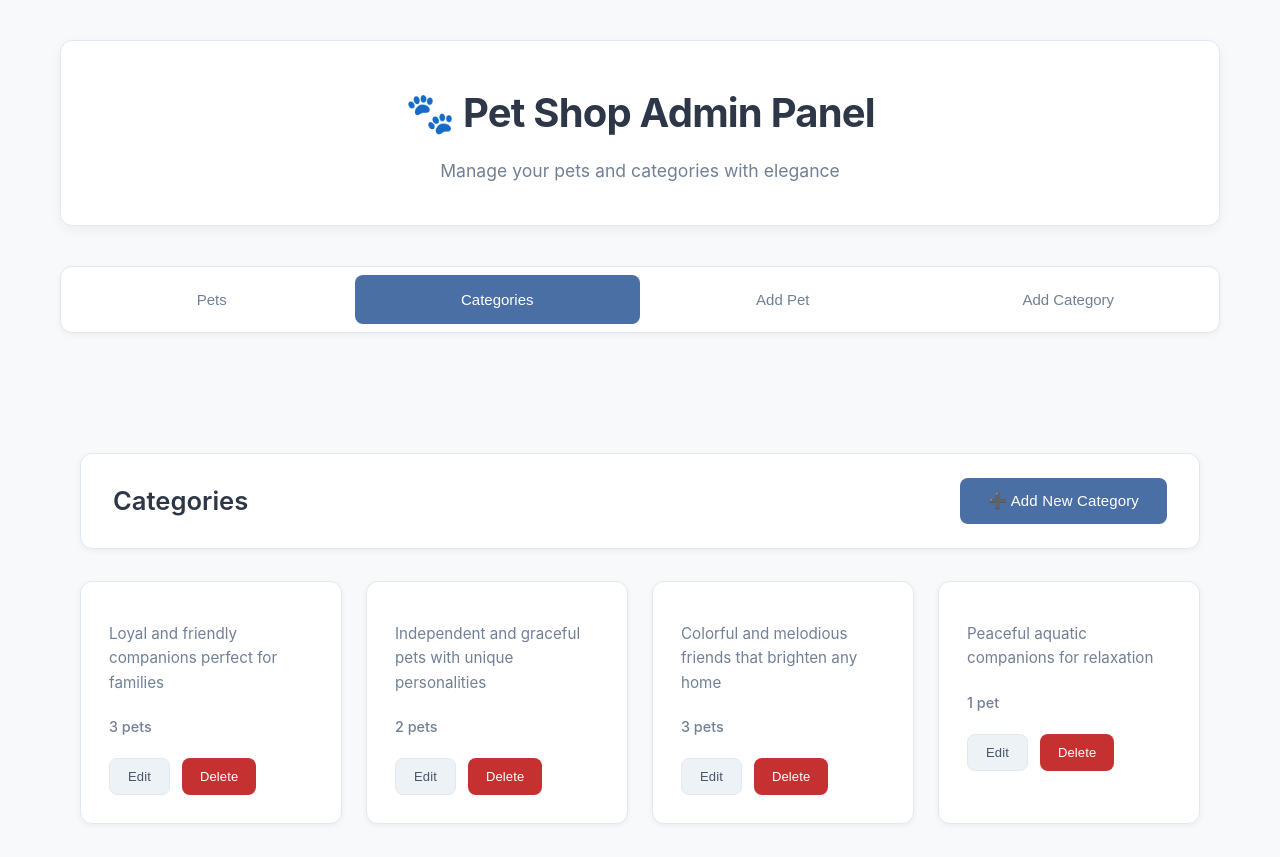
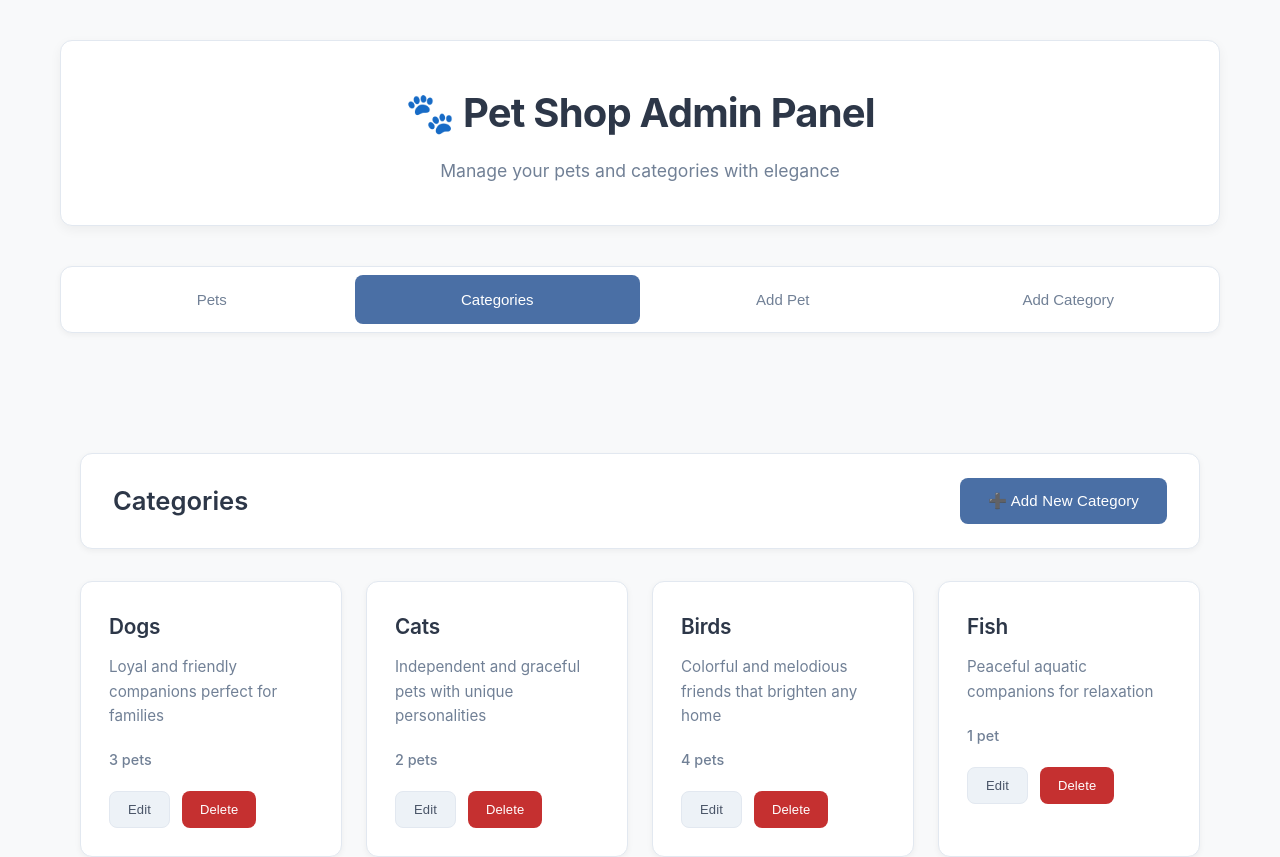
Before and after one commit to TornikeKhutsishvili/petshop-admin, a React (Vite) app: page /categories in a window 1280 px wide. Shown: the top 857 px of the page. Built offline with nearby package versions, Linux system fonts and the light colour scheme; data requests are answered from the project's data file.

Commit message:
Modify pet and categories pages & components

```diff
--- a/db.json
+++ b/db.json
@@ -105,6 +105,16 @@
       "description": "This is beauty fish",
       "popular": true,
       "image": "https://earthguide.ucsd.edu/fishes/kinds/images/mandarinfish_large.jpg"
+    },
+    {
+      "id": "15df",
+      "name": "Birdabe",
+      "species": "Birds",
+      "price": 450,
+      "inStock": 4,
+      "description": "This is beauty bird",
+      "popular": false,
+      "image": "https://encrypted-tbn0.gstatic.com/images?q=tbn:ANd9GcR4dbCwIwhQomEhhv72AeVtuYmwWk9u3nUtJXaSw-r8Mx8DAgrjiql6ykr9JS4cK-8UtEQ8iwLNNQekONiro-vDSfjNVlDxSZjk5DvUg30&s=10"
     }
   ],
   "categories": [
@@ -142,7 +152,7 @@
     },
     {
       "id": "fe1e",
-      "animal_id": ["f68d", "d15f", "63a1"],
+      "animal_id": ["f68d", "d15f", "63a1", "15df"],
       "category_id": "4f9e"
     },
     {
--- a/src/components/categories/CategoryCard.tsx
+++ b/src/components/categories/CategoryCard.tsx
@@ -37,7 +37,7 @@ const CategoryCard: React.FC<Props> = ({
 
   return (
     <Card key={category.id} onClick={onClick}>
-      <Title>{category.name}</Title>
+      <Title>{category.title}</Title>
       <Description>{category.description}</Description>
 
       <CountPet>
--- a/src/components/pets/PetCard.tsx
+++ b/src/components/pets/PetCard.tsx
@@ -38,7 +38,7 @@ const PetCard: React.FC<Props> = ({ pet, category, onClick }) => {
 
       <Name>{pet.name}</Name>
 
-      <Category>{category?.name || "No Category"}</Category>
+      <Category>{category?.title || "No Category"}</Category>
 
       <Price>
         <PriceItemUSD>${pet.price.toFixed(2)}</PriceItemUSD>
--- a/src/interfaces/categories.interface.ts
+++ b/src/interfaces/categories.interface.ts
@@ -1,5 +1,5 @@
 export interface categoriesList {
   id: string;
-  name: string;
+  title: string;
   description: string;
 }
--- a/src/pages/add-category/AddCategoryPage.tsx
+++ b/src/pages/add-category/AddCategoryPage.tsx
@@ -30,7 +30,8 @@ const AddCategoryPage: React.FC = () => {
     const formData = new FormData(e.currentTarget);
 
     const newCategory = {
-      name: formData.get("name") as string,
+      // form field is called title, so read the correct value
+      title: formData.get("title") as string,
       description: formData.get("description") as string,
     };
 
--- a/src/pages/add-pet/AddPetPage.tsx
+++ b/src/pages/add-pet/AddPetPage.tsx
@@ -64,7 +64,7 @@ const AddPetPage: React.FC = () => {
 
     const newPet: Omit<animalsList, "id"> = {
       name: elements.name.value.trim(),
-      species: selectedCategory?.name || "Unknown",
+      species: selectedCategory?.title || "Unknown",
       price: Number(elements.priceUSD.value),
       inStock: Number(elements.stock.value),
       description: elements.description.value.trim(),
@@ -130,7 +130,7 @@ const AddPetPage: React.FC = () => {
               <Option value="">Select Category</Option>
               {categories.map((c) => (
                 <Option key={c.id} value={c.id}>
-                  {c.name}
+                  {c.title}
                 </Option>
               ))}
             </FormSelect>
--- a/src/pages/edit-category/EditCategoryPage.tsx
+++ b/src/pages/edit-category/EditCategoryPage.tsx
@@ -23,7 +23,7 @@ const EditCategoryPage: React.FC = () => {
   const categories = useSelector(categoriesListSelector);
   const category = categories.find((c) => c.id === categoryId);
 
-  const [name, setName] = useState<string>(category?.name || "");
+  const [title, setTitle] = useState<string>(category?.title || "");
   const [description, setDescription] = useState<string>(
     category?.description || "",
   );
@@ -42,7 +42,7 @@ const EditCategoryPage: React.FC = () => {
           id: categoryId,
           category: {
             ...category,
-            name,
+            title,
             description,
           },
         }),
@@ -68,8 +68,8 @@ const EditCategoryPage: React.FC = () => {
       <Form onSubmit={handleSave}>
         <label>Title</label>
         <Input
-          value={name}
-          onChange={(e) => setName(e.target.value)}
+          value={title}
+          onChange={(e) => setTitle(e.target.value)}
           required
         />
 
--- a/src/pages/pet-details/PetDetailPage.tsx
+++ b/src/pages/pet-details/PetDetailPage.tsx
@@ -130,7 +130,7 @@ const PetDetailPage: React.FC = () => {
             <PetDetailName>{pet.name}</PetDetailName>
 
             <PetDetailCategory>
-              {category?.name || "No Category"}
+              {category?.title || "No Category"}
             </PetDetailCategory>
 
             <PetDetailPrices>
--- a/src/pages/pets/PetsPage.tsx
+++ b/src/pages/pets/PetsPage.tsx
@@ -14,7 +14,7 @@ import {
 
 // Interfaces
 import PetCard from "../../components/pets/PetCard";
-// import type { animalsList } from "../../interfaces/animals.interface";
+import type { animalsList } from "../../interfaces/animals.interface";
 import type { categoriesList } from "../../interfaces/categories.interface";
 
 // redux store
@@ -66,7 +66,7 @@ const PetsPage: React.FC = () => {
     return categoriesId;
   };
 
-  const petsWithCategories = pets.map((pet) => {
+  const petsWithCategories = pets.map((pet: animalsList) => {
     return {
       ...pet,
       category: getCategoryByAnimal(pet.id),
```
